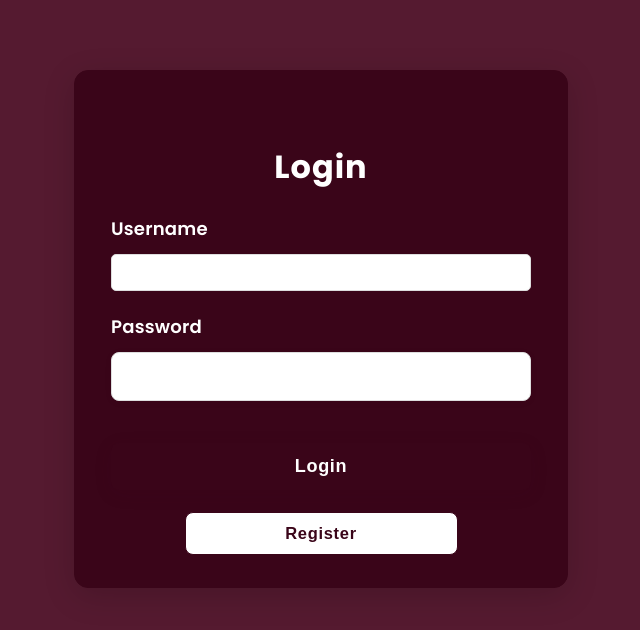
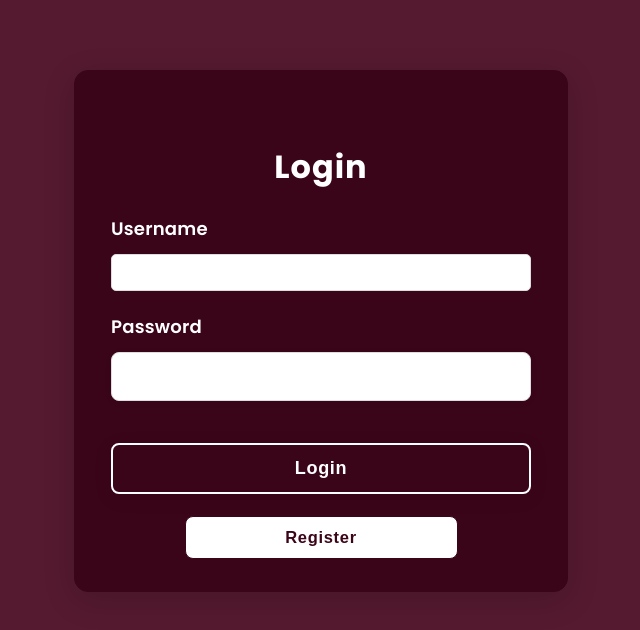
Before and after one commit to Tgovardhan2005/Expense-Tracker, a React (Vite) app: page / in a window 1280 px wide. In both pictures the pointer is over the button "Login". Shown: the top 630 px of the page, without its empty margins (319-959 px from the left). Built offline with nearby package versions, Linux system fonts and the light colour scheme.

Commit message:
Auth button updated

```diff
--- a/src/index.css
+++ b/src/index.css
@@ -219,7 +219,6 @@ span{
 .auth-container input[type="password"]:focus {
   border: 1.5px solid #3a0519;
   background: #f5f5f5;
-  border: solid 2px #fff;
   box-shadow: 0 2px 12px rgba(58,5,25,0.08);
 }
 
@@ -245,6 +244,7 @@ span{
 .auth-container .small-button:hover {
   background: #3a0519;
   color: #fff;
+  border: solid 2px #fff;
   box-shadow: 0 4px 18px rgba(58,5,25,0.10);
 }
 
```
